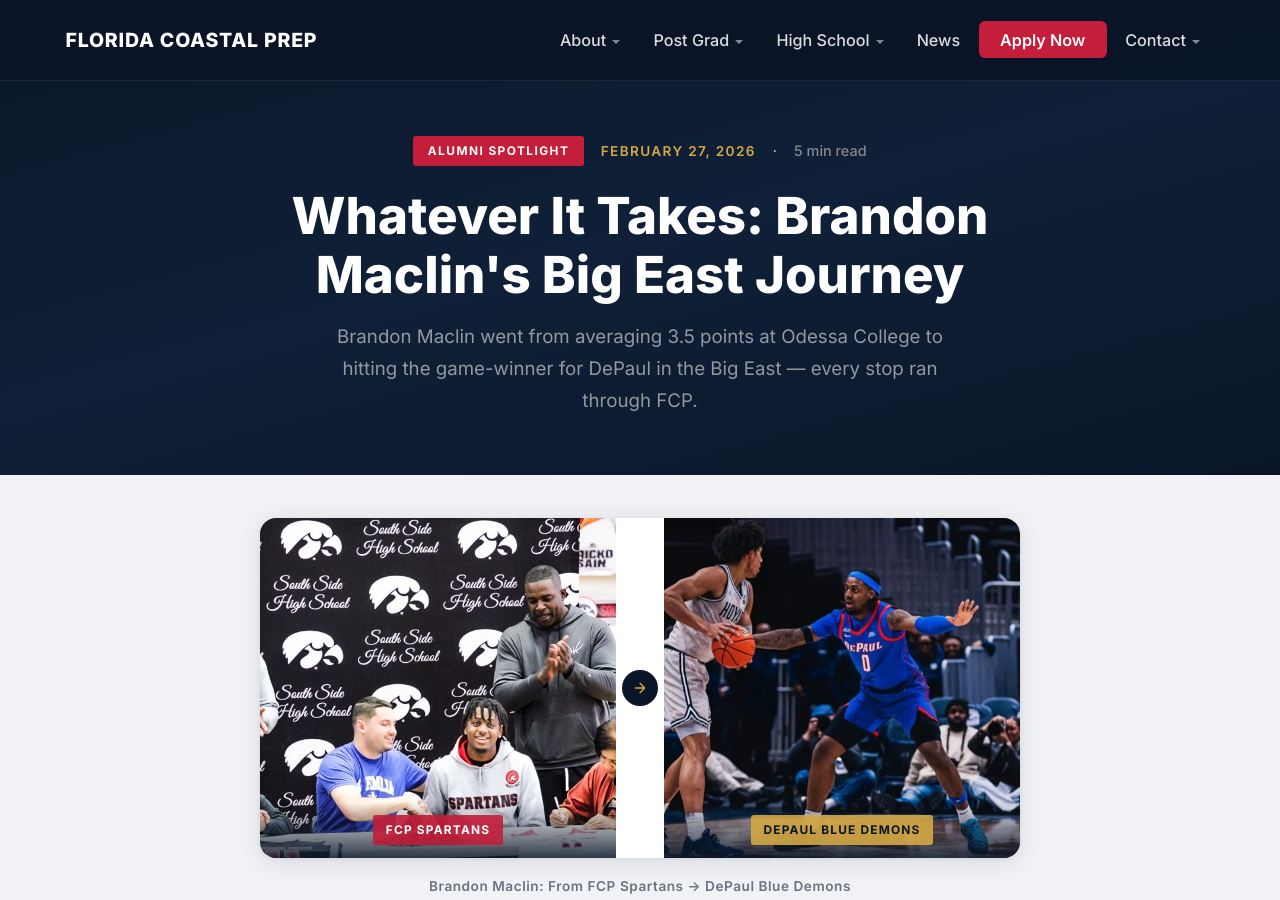
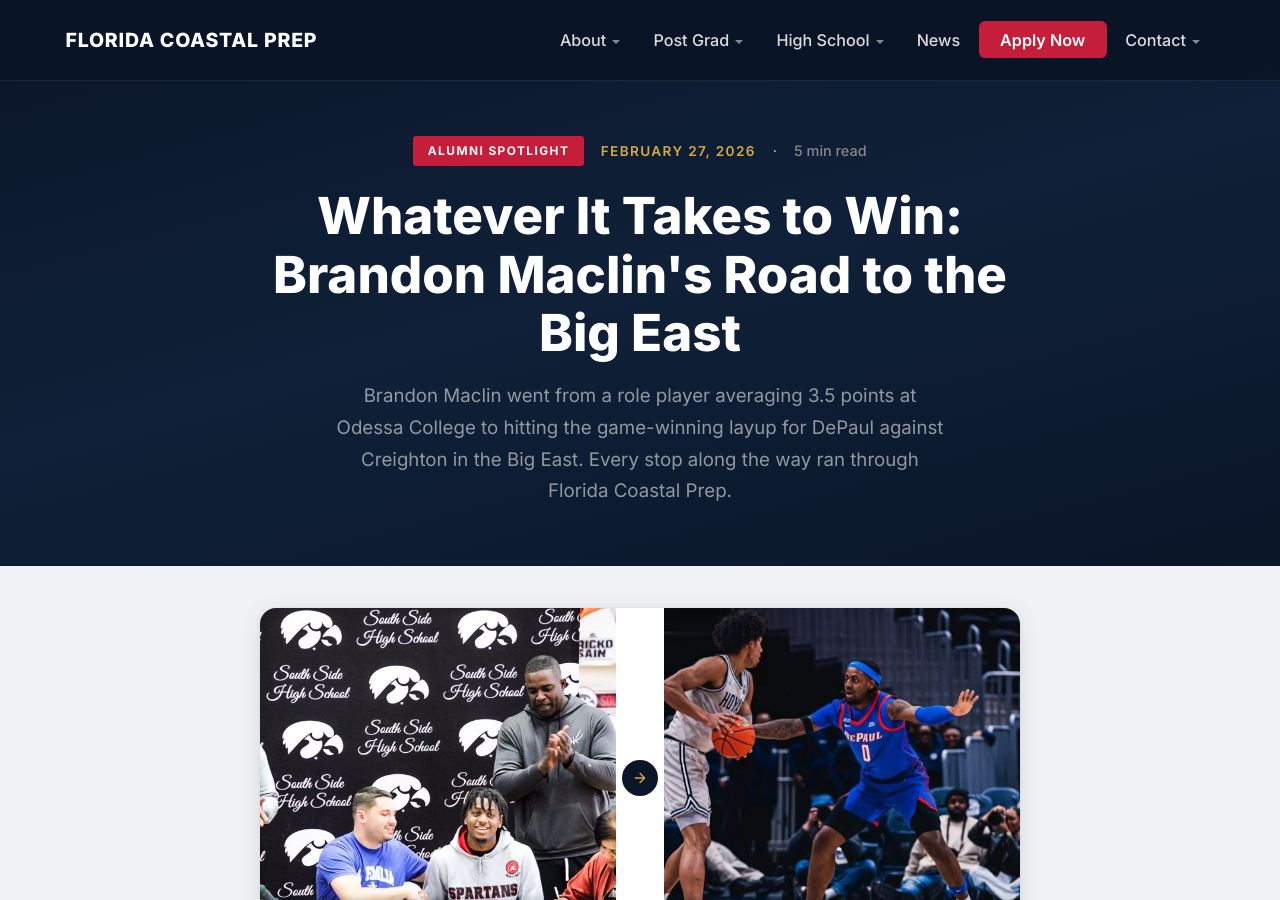
Before and after one commit to CoachD23/fcp-jekyll-site, a Jekyll site: the page built from _posts/2026-02-27-brandon-maclin-jackson-to-the-big-east.md, in a window 1280 px wide and 900 px high. Built offline with Jekyll 4.4.1, drawn with Linux system fonts in a browser that asks for light colours; a script that is not in the unit is left out.

Commit message:
fix: replace Brandon Maclin video with static image on commitments page
Remove featured_video from front matter so the card uses
brandon-maclin-depaul.jpeg instead of the looping video clip.

```diff
--- a/_posts/2026-02-27-brandon-maclin-jackson-to-the-big-east.md
+++ b/_posts/2026-02-27-brandon-maclin-jackson-to-the-big-east.md
@@ -1,16 +1,14 @@
 ---
 layout: alumni-post
-title: "Whatever It Takes: Brandon Maclin's Big East Journey"
+title: "Whatever It Takes to Win: Brandon Maclin's Road to the Big East"
 date: 2026-02-27
 categories: [alumni]
 image: /assets/images/brandon-maclin-depaul.jpeg
 image_fcp: /assets/images/brandon-maclin-fcp-action.jpeg
-featured_video: /assets/videos/brandon-maclin-clip.mp4
 player_name: Brandon Maclin
 current_team: DePaul Blue Demons
 fcp_label: FCP Spartans
-description: "Brandon Maclin went from averaging 3.5 points at Odessa College to hitting the game-winner for DePaul in the Big East — every stop ran through FCP."
-excerpt: "Brandon Maclin went from a role player at Odessa College to hitting game-winners for DePaul in the Big East — and every stop ran through Florida Coastal Prep."
+description: "Brandon Maclin went from a role player averaging 3.5 points at Odessa College to hitting the game-winning layup for DePaul against Creighton in the Big East. Every stop along the way ran through Florida Coastal Prep."
 bio: "6'5\" versatile wing from Jackson, Tennessee. Currently a senior at DePaul University in the Big East Conference. Two-time NJCAA National Tournament participant, Big South Tournament semifinalist, and 500+ career D1 points scorer. Follow Brandon on <a href='https://www.instagram.com/brandonmaclin/' target='_blank'>Instagram →</a>"
 stats:
   - value: "D1"
```
